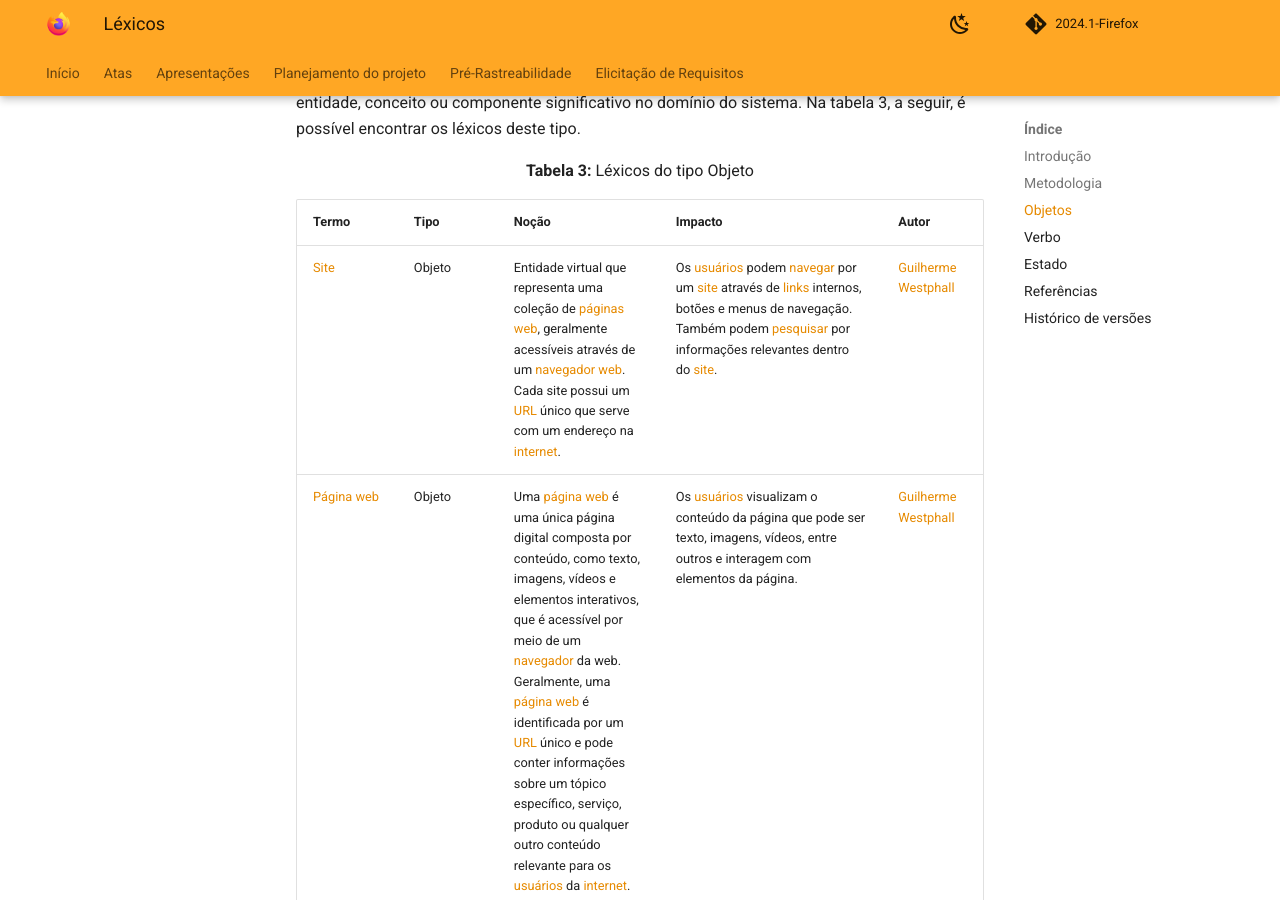
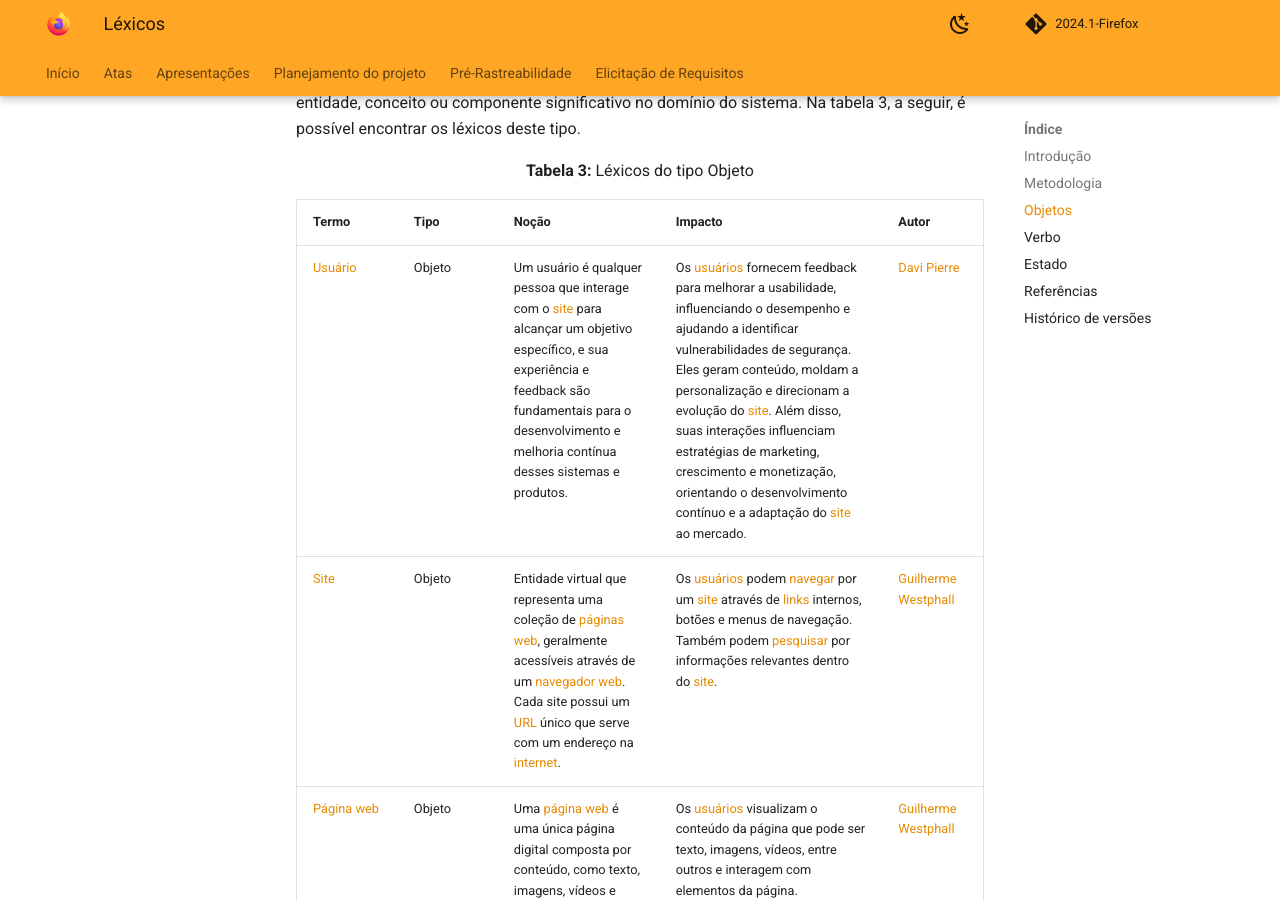
Before and after one commit to martinsglucas/Requisitos-de-Software, an MkDocs documentation site: the page built from docs/modelagem/lexicos/lexicos.md, in a window 1280 px wide and 900 px high, scrolled down 1387 px. Built offline with MkDocs 1.6.1 and Material for MkDocs 9.7.7, drawn with Linux system fonts in a browser that asks for light colours; comment, search, counter and statistics services are not loaded; some of the changed text lies outside the part shown.

Commit message:
update: lexicos.md

```diff
--- a/docs/modelagem/lexicos/lexicos.md
+++ b/docs/modelagem/lexicos/lexicos.md
@@ -46,11 +46,11 @@ Os léxicos do tipo objeto são uma abordagem na engenharia de requisitos que se
 
 | Termo | Tipo   | Noção                                                                                                                                                                                              | Impacto                                                                                                                                                                                 | Autor                                           |
 | ----- | ------ | -------------------------------------------------------------------------------------------------------------------------------------------------------------------------------------------------- | --------------------------------------------------------------------------------------------------------------------------------------------------------------------------------------- | ----------------------------------------------- |
+|<a id="usuario">Usuário</a>| Objeto  | Um usuário é qualquer pessoa que interage com o <a href="#site">site </a> para alcançar um objetivo específico, e sua experiência e feedback são fundamentais para o desenvolvimento e melhoria contínua desses sistemas e produtos. | Os  <a href="#usuario">usuários</a> fornecem feedback para melhorar a usabilidade, influenciando o desempenho e ajudando a identificar vulnerabilidades de segurança. Eles geram conteúdo, moldam a personalização e direcionam a evolução do  <a href="#site">site</a>. Além disso, suas interações influenciam estratégias de marketing, crescimento e monetização, orientando o desenvolvimento contínuo e a adaptação do  <a href="#site">site</a> ao mercado.| [Davi Pierre](https://github.com/DaviPierre) |
 | <a id="site">Site</a>  | Objeto | Entidade virtual que representa uma coleção de <a href="#pw">páginas web</a>, geralmente acessíveis através de um <a href="#navegador">navegador web</a>. Cada site possui um <a href="#url">URL</a> único que serve com um endereço na <a href="#internet">internet</a>. | Os <a href="#usuario">usuários</a> podem <a href="#navegar">navegar</a> por um <a href="#site">site</a> através de <a href="#link">links</a> internos, botões e menus de navegação. Também podem <a href="#busca">pesquisar</a> por informações relevantes dentro do <a href="#site">site</a>. | [Guilherme Westphall](https://github.com/west7) |
 | <a id="pw">Página web</a> | Objeto |  Uma <a href="#pw">página web</a> é uma única página digital composta por conteúdo, como texto, imagens, vídeos e elementos interativos, que é acessível por meio de um <a href="#navegador">navegador</a> da web. Geralmente, uma <a href="#pw">página web</a> é identificada por um <a href="#url">URL</a> único e pode conter informações sobre um tópico específico, serviço, produto ou qualquer outro conteúdo relevante para os <a href="#usuario">usuários</a> da <a href="#internet">internet</a>. | Os <a href="#usuario">usuários</a> visualizam o conteúdo da página que pode ser texto, imagens, vídeos, entre outros e interagem com elementos da página.| [Guilherme Westphall](https://github.com/west7) |
 | <a id="url">URL</a> | Objeto | Um <a href="#url">URL</a> (Uniform Resource Locator) é uma sequência de caracteres que especifica o endereço único de um recurso na <a href="#internet">internet</a>, como uma <a href="#pw">página web</a>, uma imagem, um arquivo de áudio, entre outros. Ele fornece a localização precisa do recurso na rede e é utilizado pelos <a href="navegador">navegadores</a> da web para acessar e exibir o conteúdo desejado. | Os <a href="#url">URLs</a> podem ser compartilhadas entre os <a href="#usuario">usuários</a> para acessar recursos específicos, podem ser digitados/colados/sugeridos na barra de pesquisa de um <a href="#navegador">navegador</a> e usados em <a href="#link">links</a>. | [Guilherme Westphall](https://github.com/west7) |
 | <a id="link">Link</a> | Objeto | Um <a href="#link">link</a> é um elemento presente em <a href="#pw">página web</a> que permite aos <a href="#usuario">usuários</a> navegar entre diferentes recursos na <a href="#internet">internet</a>, como outras <a href="#pw">páginas web</a>, documentos, imagens, vídeos, entre outros. Ele é representado por texto, imagem ou outro elemento visual clicável que, quando ativado, direciona o <a href="#usuario">usuário</a> para o destino associado. | <a href="#link">Links</a> podems ser <a href="#click">clicados</a> e são usados para otimizar os mecanismos de <a href="#busca">busca</a>, redirecionando os <a href="#usuario">usuários</a> para outros recursos. | [Guilherme Westphall](https://github.com/west7)|
-|<a id="usuario">Usuário</a>| Objeto  | Um usuário é qualquer pessoa que interage com o <a href="#site">site </a> para alcançar um objetivo específico, e sua experiência e feedback são fundamentais para o desenvolvimento e melhoria contínua desses sistemas e produtos. | Os  <a href="#usuario">usuários</a> fornecem feedback para melhorar a usabilidade, influenciando o desempenho e ajudando a identificar vulnerabilidades de segurança. Eles geram conteúdo, moldam a personalização e direcionam a evolução do  <a href="#site">site</a>. Além disso, suas interações influenciam estratégias de marketing, crescimento e monetização, orientando o desenvolvimento contínuo e a adaptação do  <a href="#site">site</a> ao mercado.| [Davi Pierre](https://github.com/DaviPierre) |
 |<a id="internet">Internet</a>| Objeto | A <a href="#internet">internet</a> é uma rede global de computadores que permite a comunicação e o compartilhamento de informações em escala mundial, transformando a sociedade e promovendo a conectividade global. | A <a href="#internet">internet</a> transformou <a href="#site">sites</a> em ferramentas essenciais para comunicação, comércio e interação. Ela amplia o alcance, oferece visibilidade global, facilita o acesso a informações e serviços, e permite interações em tempo real. | [Davi Pierre](https://github.com/DaviPierre) |
 |<a id="navegador">Navegador</a>| Objeto | Um <a href="#navegador">navegador</a> é um aplicativo usado para acessar e visualizar <a href="#pw">páginas web</a>. Ele interpreta o código HTML, CSS e JavaScript das <a href="#pw">páginas</a> para exibir conteúdo visualmente atraente aos <a href="#usuario">usuários</a>. Além disso, permite <a href="#navegar">navegar</a> entre diferentes <a href="#site">sites</a>, gerenciar favoritos e oferece recursos como abas e modo de navegação privada. | O <a href="#navegador">navegador</a> afeta a experiência do <a href="#usuario">usuário</a>, a acessibilidade e o desempenho do <a href="#site">site</a>. Compatibilidade, segurança e recursos adicionais influenciam a usabilidade e a eficácia do <a href="#site">site</a>, podendo afetar o alcance e a satisfação dos <a href="#usuario">usuários</a>. | [Davi Pierre](https://github.com/DaviPierre) |
 | <a id="trafego">Trafego</a> | Objeto | <a href="#trafego">Tráfego</a> é a quantidade de dados transmitidos entre um <a href="#servidor">servidor</a> e os <a href="#usuarios">usuários</a> que acessam um <a href="#site">site</a> ou aplicação online. É uma medida do volume de visitantes, <a href="#pw">páginas</a> visualizadas e interações, crucial para entender o desempenho e a popularidade de um <a href="#site">site</a>. | O <a href="#trafego">trafego</a> afeta a visibilidade, desempenho e rentabilidade de um <a href="#site">site</a>. Altos volumes podem sobrecarregar <a href="#servidores">servidores</a>, impactar a velocidade de carregamento e gerar custos adicionais. No entanto, <a href="#trafego">tráfego</a> qualificado pode impulsionar a popularidade, aumentar a receita e melhorar o ranking nos mecanismos de <a href="#busca">busca</a>. | [Davi Pierre](https://github.com/DaviPierre) |
```
